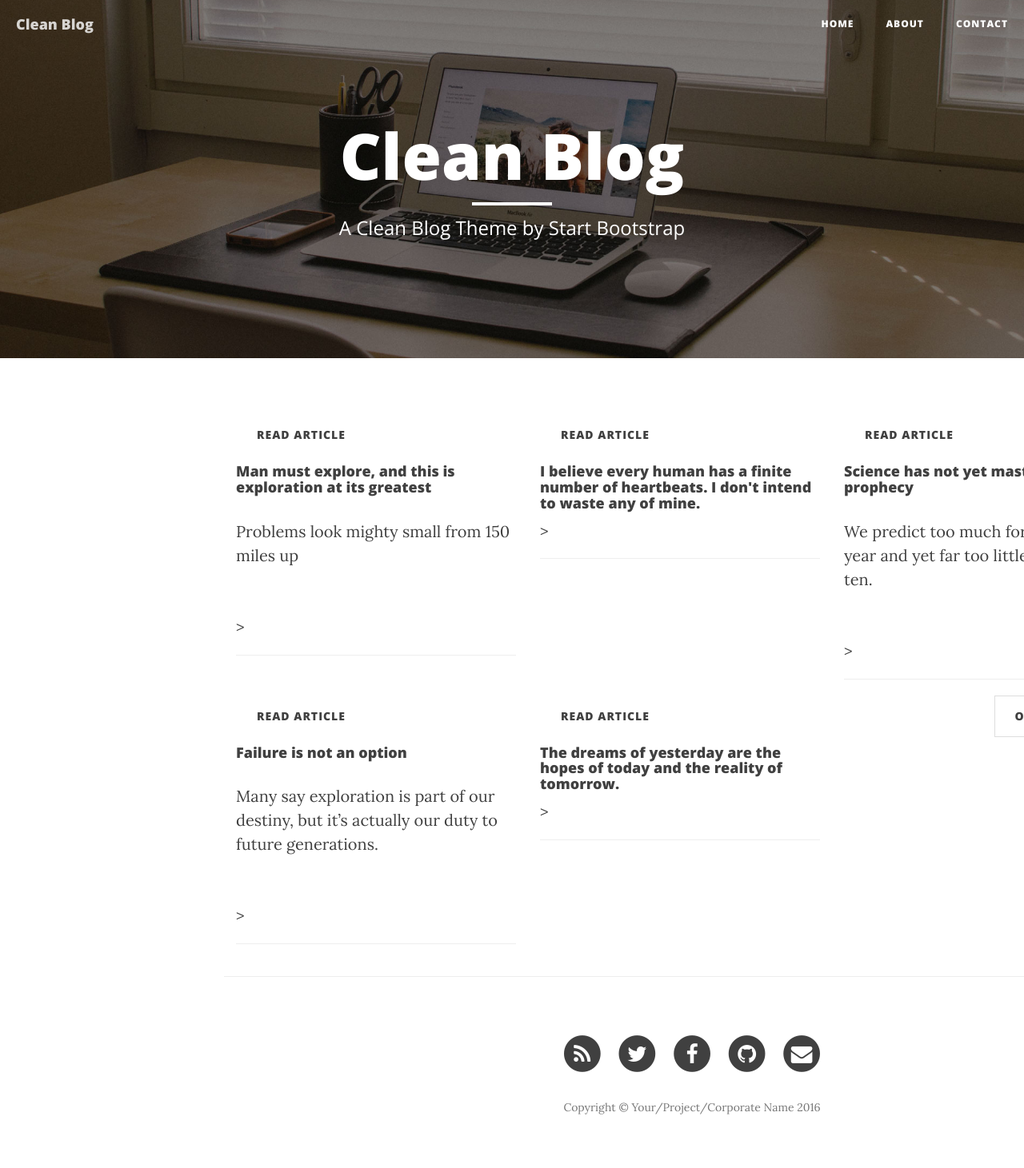
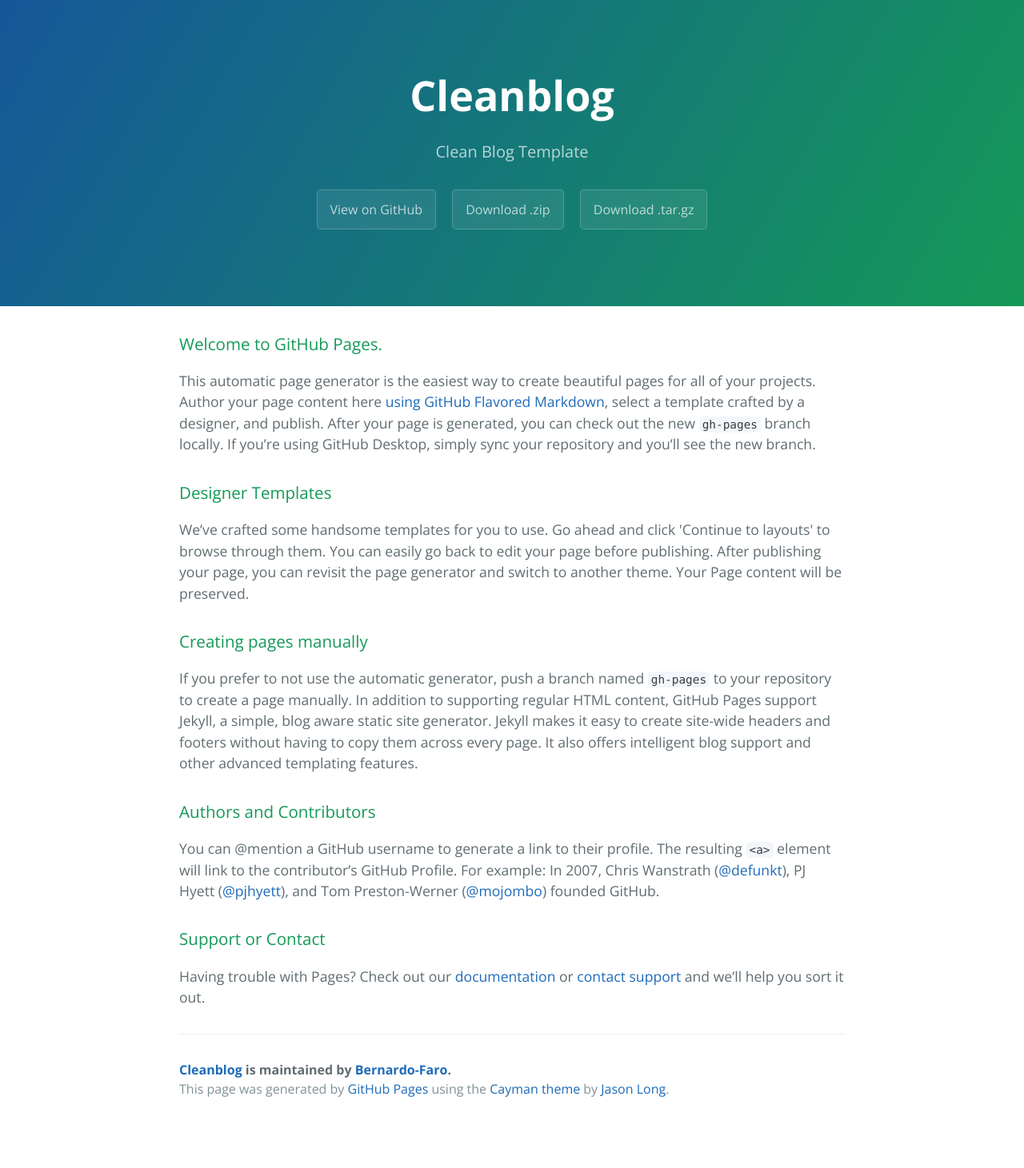
Before and after one commit to Bernardo-Faro/cleanblog, a Jekyll site: the page index.html, which Jekyll copies as it is, in a window 1280 px wide. Shown: the whole page at 80% size. Built offline with Jekyll 4.4.1, drawn with Linux system fonts in a browser that asks for light colours; nearby versions of some CDN libraries; the list of posts is cut into pages by our own code; after the commit the page ends 1406 px from its top, so only the background shows below that.

Commit message:
Create gh-pages branch via GitHub

```diff
--- a/index.html
+++ b/index.html
@@ -1,51 +1,57 @@
----
-layout: page
-description: "A Clean Blog Theme by Start Bootstrap"
----
-<div class="wrapper">
-  <div class="container">
-    <div class="masonry-container">
-{% for post in paginator.posts %}
-        <div class="post-preview">
-  <div class="card-box col-md-4 col-sm-6">
-    <div class="card">
-        <div class="header">
-            <div class="img/post-bg-05.jpg"/>
-            <div class="filter"/>
-            <div class="actions">
-                <a href="{{ post.url | prepend: site.baseurl }}" class="btn btn-round btn-fill btn-neutral btn-modern">Read Article</a>
-            </div>
-        </div>
-        <div class="content">
-            <h6 class="category">{{ post.category }}</h6>
-            <h4 class="tittle">{{ post.title }}</h4>
-            {% if post.subtitle %}
-            <p class="description">{{ post.subtitle }}
-                <br/>
-                <br/>
-            </p>
-            {% endif %}
-        </div>
-<!---      <p class="post-meta">Posted by {% if post.author %}{{ post.author }}{% else %}{{ site.title }}{% endif %} on {{ post.date | date: "%B %-d, %Y" }}</p>-->>
-    </div>
-  </div>
-</div>
-        <hr>
-    </div>
-{% endfor %}
+<!DOCTYPE html>
+<html lang="en-us">
+  <head>
+    <meta charset="UTF-8">
+    <title>Cleanblog by Bernardo-Faro</title>
+    <meta name="viewport" content="width=device-width, initial-scale=1">
+    <link rel="stylesheet" type="text/css" href="stylesheets/normalize.css" media="screen">
+    <link href='https://fonts.googleapis.com/css?family=Open+Sans:400,700' rel='stylesheet' type='text/css'>
+    <link rel="stylesheet" type="text/css" href="stylesheets/stylesheet.css" media="screen">
+    <link rel="stylesheet" type="text/css" href="stylesheets/github-light.css" media="screen">
+  </head>
+  <body>
+    <section class="page-header">
+      <h1 class="project-name">Cleanblog</h1>
+      <h2 class="project-tagline">Clean Blog Template</h2>
+      <a href="https://github.com/Bernardo-Faro/cleanblog" class="btn">View on GitHub</a>
+      <a href="https://github.com/Bernardo-Faro/cleanblog/zipball/master" class="btn">Download .zip</a>
+      <a href="https://github.com/Bernardo-Faro/cleanblog/tarball/master" class="btn">Download .tar.gz</a>
+    </section>
 
-<!-- Pager -->
-{% if paginator.total_pages > 1 %}
-<ul class="pager">
-    {% if paginator.previous_page %}
-    <li class="previous">
-        <a href="{{ paginator.previous_page_path | prepend: site.baseurl | replace: '//', '/' }}">&larr; Newer Posts</a>
-    </li>
-    {% endif %}
-    {% if paginator.next_page %}
-    <li class="next">
-        <a href="{{ paginator.next_page_path | prepend: site.baseurl | replace: '//', '/' }}">Older Posts &rarr;</a>
-    </li>
-    {% endif %}
-</ul>
-{% endif %}
+    <section class="main-content">
+      <h3>
+<a id="welcome-to-github-pages" class="anchor" href="#welcome-to-github-pages" aria-hidden="true"><span aria-hidden="true" class="octicon octicon-link"></span></a>Welcome to GitHub Pages.</h3>
+
+<p>This automatic page generator is the easiest way to create beautiful pages for all of your projects. Author your page content here <a href="https://guides.github.com/features/mastering-markdown/">using GitHub Flavored Markdown</a>, select a template crafted by a designer, and publish. After your page is generated, you can check out the new <code>gh-pages</code> branch locally. If you’re using GitHub Desktop, simply sync your repository and you’ll see the new branch.</p>
+
+<h3>
+<a id="designer-templates" class="anchor" href="#designer-templates" aria-hidden="true"><span aria-hidden="true" class="octicon octicon-link"></span></a>Designer Templates</h3>
+
+<p>We’ve crafted some handsome templates for you to use. Go ahead and click 'Continue to layouts' to browse through them. You can easily go back to edit your page before publishing. After publishing your page, you can revisit the page generator and switch to another theme. Your Page content will be preserved.</p>
+
+<h3>
+<a id="creating-pages-manually" class="anchor" href="#creating-pages-manually" aria-hidden="true"><span aria-hidden="true" class="octicon octicon-link"></span></a>Creating pages manually</h3>
+
+<p>If you prefer to not use the automatic generator, push a branch named <code>gh-pages</code> to your repository to create a page manually. In addition to supporting regular HTML content, GitHub Pages support Jekyll, a simple, blog aware static site generator. Jekyll makes it easy to create site-wide headers and footers without having to copy them across every page. It also offers intelligent blog support and other advanced templating features.</p>
+
+<h3>
+<a id="authors-and-contributors" class="anchor" href="#authors-and-contributors" aria-hidden="true"><span aria-hidden="true" class="octicon octicon-link"></span></a>Authors and Contributors</h3>
+
+<p>You can @mention a GitHub username to generate a link to their profile. The resulting <code>&lt;a&gt;</code> element will link to the contributor’s GitHub Profile. For example: In 2007, Chris Wanstrath (<a href="https://github.com/defunkt" class="user-mention">@defunkt</a>), PJ Hyett (<a href="https://github.com/pjhyett" class="user-mention">@pjhyett</a>), and Tom Preston-Werner (<a href="https://github.com/mojombo" class="user-mention">@mojombo</a>) founded GitHub.</p>
+
+<h3>
+<a id="support-or-contact" class="anchor" href="#support-or-contact" aria-hidden="true"><span aria-hidden="true" class="octicon octicon-link"></span></a>Support or Contact</h3>
+
+<p>Having trouble with Pages? Check out our <a href="https://help.github.com/pages">documentation</a> or <a href="https://github.com/contact">contact support</a> and we’ll help you sort it out.</p>
+
+      <footer class="site-footer">
+        <span class="site-footer-owner"><a href="https://github.com/Bernardo-Faro/cleanblog">Cleanblog</a> is maintained by <a href="https://github.com/Bernardo-Faro">Bernardo-Faro</a>.</span>
+
+        <span class="site-footer-credits">This page was generated by <a href="https://pages.github.com">GitHub Pages</a> using the <a href="https://github.com/jasonlong/cayman-theme">Cayman theme</a> by <a href="https://twitter.com/jasonlong">Jason Long</a>.</span>
+      </footer>
+
+    </section>
+
+
+  </body>
+</html>
--- /dev/null
+++ b/stylesheets/github-light.css
@@ -0,0 +1,123 @@
+/*
+The MIT License (MIT)
+
+Copyright (c) 2016 GitHub, Inc.
+
+Permission is hereby granted, free of charge, to any person obtaining a copy
+of this software and associated documentation files (the "Software"), to deal
+in the Software without restriction, including without limitation the rights
+to use, copy, modify, merge, publish, distribute, sublicense, and/or sell
+copies of the Software, and to permit persons to whom the Software is
+furnished to do so, subject to the following conditions:
+
+The above copyright notice and this permission notice shall be included in all
+copies or substantial portions of the Software.
+
+THE SOFTWARE IS PROVIDED "AS IS", WITHOUT WARRANTY OF ANY KIND, EXPRESS OR
+IMPLIED, INCLUDING BUT NOT LIMITED TO THE WARRANTIES OF MERCHANTABILITY,
+FITNESS FOR A PARTICULAR PURPOSE AND NONINFRINGEMENT. IN NO EVENT SHALL THE
+AUTHORS OR COPYRIGHT HOLDERS BE LIABLE FOR ANY CLAIM, DAMAGES OR OTHER
+LIABILITY, WHETHER IN AN ACTION OF CONTRACT, TORT OR OTHERWISE, ARISING FROM,
+OUT OF OR IN CONNECTION WITH THE SOFTWARE OR THE USE OR OTHER DEALINGS IN THE
+SOFTWARE.
+
+*/
+
+.pl-c /* comment */ {
+  color: #969896;
+}
+
+.pl-c1 /* constant, variable.other.constant, support, meta.property-name, support.constant, support.variable, meta.module-reference, markup.raw, meta.diff.header */,
+.pl-s .pl-v /* string variable */ {
+  color: #0086b3;
+}
+
+.pl-e /* entity */,
+.pl-en /* entity.name */ {
+  color: #795da3;
+}
+
+.pl-smi /* variable.parameter.function, storage.modifier.package, storage.modifier.import, storage.type.java, variable.other */,
+.pl-s .pl-s1 /* string source */ {
+  color: #333;
+}
+
+.pl-ent /* entity.name.tag */ {
+  color: #63a35c;
+}
+
+.pl-k /* keyword, storage, storage.type */ {
+  color: #a71d5d;
+}
+
+.pl-s /* string */,
+.pl-pds /* punctuation.definition.string, string.regexp.character-class */,
+.pl-s .pl-pse .pl-s1 /* string punctuation.section.embedded source */,
+.pl-sr /* string.regexp */,
+.pl-sr .pl-cce /* string.regexp constant.character.escape */,
+.pl-sr .pl-sre /* string.regexp source.ruby.embedded */,
+.pl-sr .pl-sra /* string.regexp string.regexp.arbitrary-repitition */ {
+  color: #183691;
+}
+
+.pl-v /* variable */ {
+  color: #ed6a43;
+}
+
+.pl-id /* invalid.deprecated */ {
+  color: #b52a1d;
+}
+
+.pl-ii /* invalid.illegal */ {
+  color: #f8f8f8;
+  background-color: #b52a1d;
+}
+
+.pl-sr .pl-cce /* string.regexp constant.character.escape */ {
+  font-weight: bold;
+  color: #63a35c;
+}
+
+.pl-ml /* markup.list */ {
+  color: #693a17;
+}
+
+.pl-mh /* markup.heading */,
+.pl-mh .pl-en /* markup.heading entity.name */,
+.pl-ms /* meta.separator */ {
+  font-weight: bold;
+  color: #1d3e81;
+}
+
+.pl-mq /* markup.quote */ {
+  color: #008080;
+}
+
+.pl-mi /* markup.italic */ {
+  font-style: italic;
+  color: #333;
+}
+
+.pl-mb /* markup.bold */ {
+  font-weight: bold;
+  color: #333;
+}
+
+.pl-md /* markup.deleted, meta.diff.header.from-file */ {
+  color: #bd2c00;
+  background-color: #ffecec;
+}
+
+.pl-mi1 /* markup.inserted, meta.diff.header.to-file */ {
+  color: #55a532;
+  background-color: #eaffea;
+}
+
+.pl-mdr /* meta.diff.range */ {
+  font-weight: bold;
+  color: #795da3;
+}
+
+.pl-mo /* meta.output */ {
+  color: #1d3e81;
+}
--- /dev/null
+++ b/stylesheets/stylesheet.css
@@ -0,0 +1,245 @@
+* {
+  box-sizing: border-box; }
+
+body {
+  padding: 0;
+  margin: 0;
+  font-family: "Open Sans", "Helvetica Neue", Helvetica, Arial, sans-serif;
+  font-size: 16px;
+  line-height: 1.5;
+  color: #606c71; }
+
+a {
+  color: #1e6bb8;
+  text-decoration: none; }
+  a:hover {
+    text-decoration: underline; }
+
+.btn {
+  display: inline-block;
+  margin-bottom: 1rem;
+  color: rgba(255, 255, 255, 0.7);
+  background-color: rgba(255, 255, 255, 0.08);
+  border-color: rgba(255, 255, 255, 0.2);
+  border-style: solid;
+  border-width: 1px;
+  border-radius: 0.3rem;
+  transition: color 0.2s, background-color 0.2s, border-color 0.2s; }
+  .btn + .btn {
+    margin-left: 1rem; }
+
+.btn:hover {
+  color: rgba(255, 255, 255, 0.8);
+  text-decoration: none;
+  background-color: rgba(255, 255, 255, 0.2);
+  border-color: rgba(255, 255, 255, 0.3); }
+
+@media screen and (min-width: 64em) {
+  .btn {
+    padding: 0.75rem 1rem; } }
+
+@media screen and (min-width: 42em) and (max-width: 64em) {
+  .btn {
+    padding: 0.6rem 0.9rem;
+    font-size: 0.9rem; } }
+
+@media screen and (max-width: 42em) {
+  .btn {
+    display: block;
+    width: 100%;
+    padding: 0.75rem;
+    font-size: 0.9rem; }
+    .btn + .btn {
+      margin-top: 1rem;
+      margin-left: 0; } }
+
+.page-header {
+  color: #fff;
+  text-align: center;
+  background-color: #159957;
+  background-image: linear-gradient(120deg, #155799, #159957); }
+
+@media screen and (min-width: 64em) {
+  .page-header {
+    padding: 5rem 6rem; } }
+
+@media screen and (min-width: 42em) and (max-width: 64em) {
+  .page-header {
+    padding: 3rem 4rem; } }
+
+@media screen and (max-width: 42em) {
+  .page-header {
+    padding: 2rem 1rem; } }
+
+.project-name {
+  margin-top: 0;
+  margin-bottom: 0.1rem; }
+
+@media screen and (min-width: 64em) {
+  .project-name {
+    font-size: 3.25rem; } }
+
+@media screen and (min-width: 42em) and (max-width: 64em) {
+  .project-name {
+    font-size: 2.25rem; } }
+
+@media screen and (max-width: 42em) {
+  .project-name {
+    font-size: 1.75rem; } }
+
+.project-tagline {
+  margin-bottom: 2rem;
+  font-weight: normal;
+  opacity: 0.7; }
+
+@media screen and (min-width: 64em) {
+  .project-tagline {
+    font-size: 1.25rem; } }
+
+@media screen and (min-width: 42em) and (max-width: 64em) {
+  .project-tagline {
+    font-size: 1.15rem; } }
+
+@media screen and (max-width: 42em) {
+  .project-tagline {
+    font-size: 1rem; } }
+
+.main-content :first-child {
+  margin-top: 0; }
+.main-content img {
+  max-width: 100%; }
+.main-content h1, .main-content h2, .main-content h3, .main-content h4, .main-content h5, .main-content h6 {
+  margin-top: 2rem;
+  margin-bottom: 1rem;
+  font-weight: normal;
+  color: #159957; }
+.main-content p {
+  margin-bottom: 1em; }
+.main-content code {
+  padding: 2px 4px;
+  font-family: Consolas, "Liberation Mono", Menlo, Courier, monospace;
+  font-size: 0.9rem;
+  color: #383e41;
+  background-color: #f3f6fa;
+  border-radius: 0.3rem; }
+.main-content pre {
+  padding: 0.8rem;
+  margin-top: 0;
+  margin-bottom: 1rem;
+  font: 1rem Consolas, "Liberation Mono", Menlo, Courier, monospace;
+  color: #567482;
+  word-wrap: normal;
+  background-color: #f3f6fa;
+  border: solid 1px #dce6f0;
+  border-radius: 0.3rem; }
+  .main-content pre > code {
+    padding: 0;
+    margin: 0;
+    font-size: 0.9rem;
+    color: #567482;
+    word-break: normal;
+    white-space: pre;
+    background: transparent;
+    border: 0; }
+.main-content .highlight {
+  margin-bottom: 1rem; }
+  .main-content .highlight pre {
+    margin-bottom: 0;
+    word-break: normal; }
+.main-content .highlight pre, .main-content pre {
+  padding: 0.8rem;
+  overflow: auto;
+  font-size: 0.9rem;
+  line-height: 1.45;
+  border-radius: 0.3rem; }
+.main-content pre code, .main-content pre tt {
+  display: inline;
+  max-width: initial;
+  padding: 0;
+  margin: 0;
+  overflow: initial;
+  line-height: inherit;
+  word-wrap: normal;
+  background-color: transparent;
+  border: 0; }
+  .main-content pre code:before, .main-content pre code:after, .main-content pre tt:before, .main-content pre tt:after {
+    content: normal; }
+.main-content ul, .main-content ol {
+  margin-top: 0; }
+.main-content blockquote {
+  padding: 0 1rem;
+  margin-left: 0;
+  color: #819198;
+  border-left: 0.3rem solid #dce6f0; }
+  .main-content blockquote > :first-child {
+    margin-top: 0; }
+  .main-content blockquote > :last-child {
+    margin-bottom: 0; }
+.main-content table {
+  display: block;
+  width: 100%;
+  overflow: auto;
+  word-break: normal;
+  word-break: keep-all; }
+  .main-content table th {
+    font-weight: bold; }
+  .main-content table th, .main-content table td {
+    padding: 0.5rem 1rem;
+    border: 1px solid #e9ebec; }
+.main-content dl {
+  padding: 0; }
+  .main-content dl dt {
+    padding: 0;
+    margin-top: 1rem;
+    font-size: 1rem;
+    font-weight: bold; }
+  .main-content dl dd {
+    padding: 0;
+    margin-bottom: 1rem; }
+.main-content hr {
+  height: 2px;
+  padding: 0;
+  margin: 1rem 0;
+  background-color: #eff0f1;
+  border: 0; }
+
+@media screen and (min-width: 64em) {
+  .main-content {
+    max-width: 64rem;
+    padding: 2rem 6rem;
+    margin: 0 auto;
+    font-size: 1.1rem; } }
+
+@media screen and (min-width: 42em) and (max-width: 64em) {
+  .main-content {
+    padding: 2rem 4rem;
+    font-size: 1.1rem; } }
+
+@media screen and (max-width: 42em) {
+  .main-content {
+    padding: 2rem 1rem;
+    font-size: 1rem; } }
+
+.site-footer {
+  padding-top: 2rem;
+  margin-top: 2rem;
+  border-top: solid 1px #eff0f1; }
+
+.site-footer-owner {
+  display: block;
+  font-weight: bold; }
+
+.site-footer-credits {
+  color: #819198; }
+
+@media screen and (min-width: 64em) {
+  .site-footer {
+    font-size: 1rem; } }
+
+@media screen and (min-width: 42em) and (max-width: 64em) {
+  .site-footer {
+    font-size: 1rem; } }
+
+@media screen and (max-width: 42em) {
+  .site-footer {
+    font-size: 0.9rem; } }
```
Also changed, not shown: params.json (added, +6 -0 lines), stylesheets/normalize.css (added).
